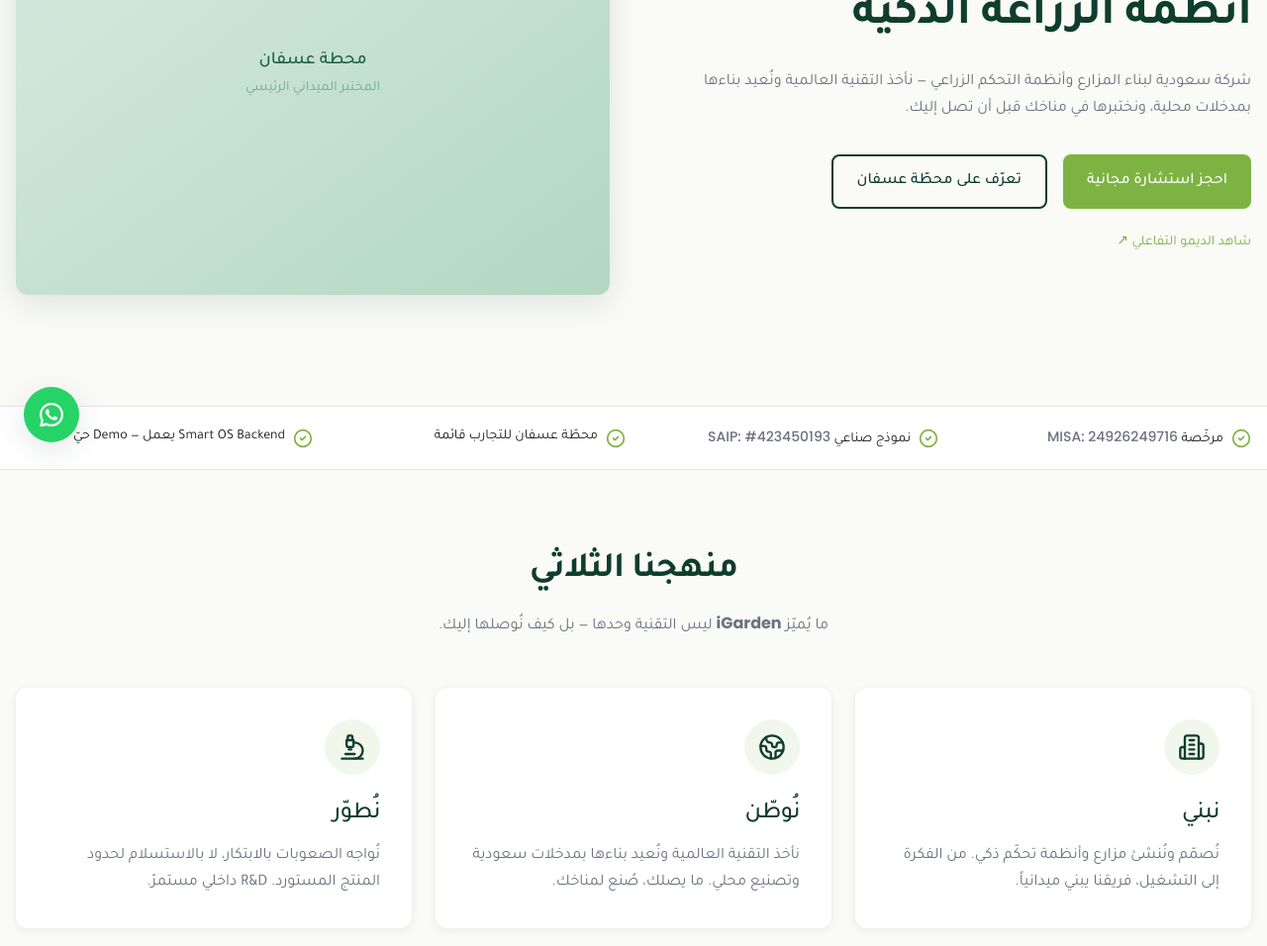
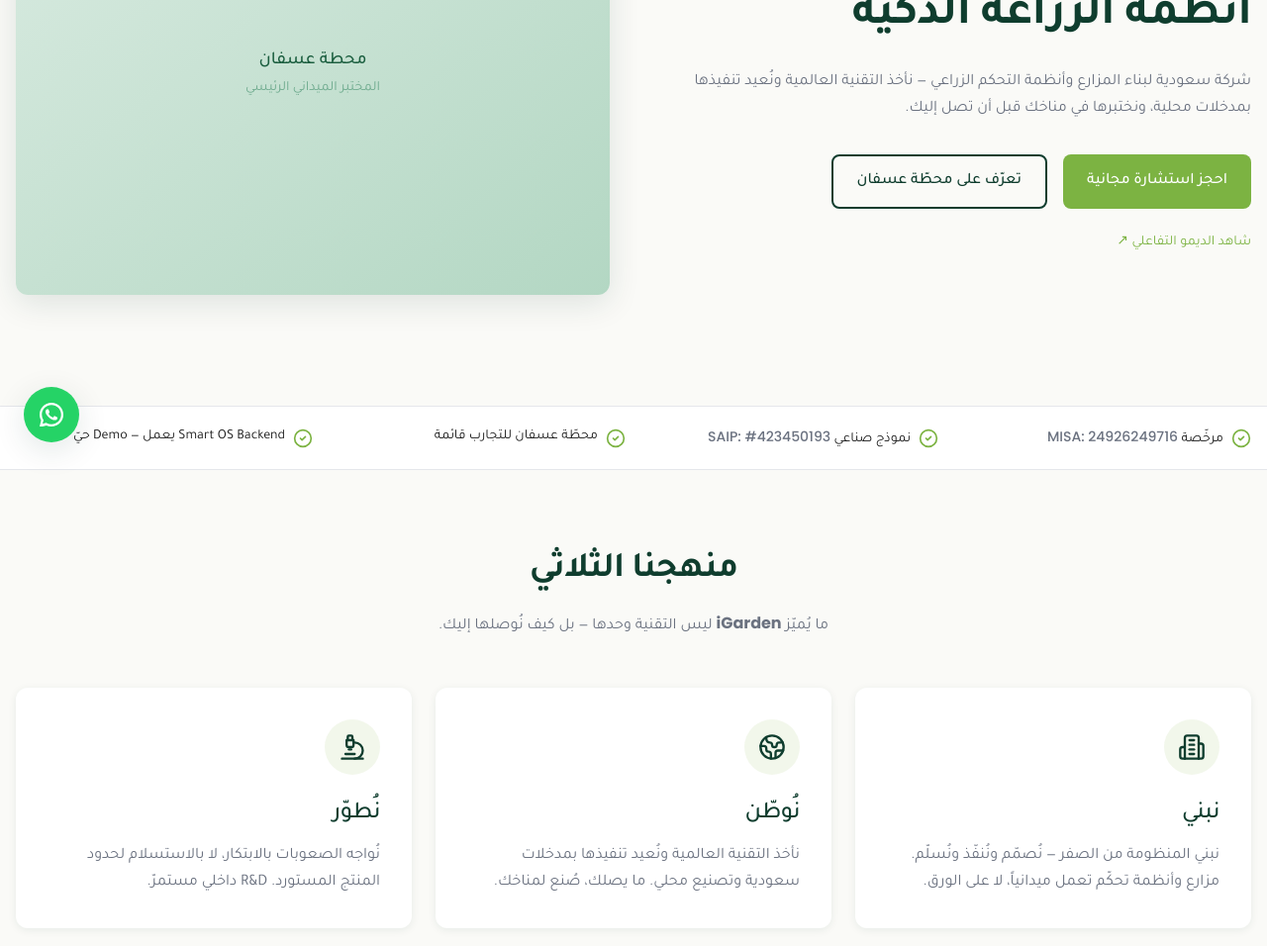
Before and after one commit to iGardenSA/igarden-web, a Next.js app: page / in a window 1280 px wide. Shown: the part 329-1285 px from the top of the page at 99% size. Built offline with nearby package versions, Linux system fonts and the light colour scheme.

Commit message:
fix(positioning+i18n): refine 'نبني' tagline + Arabic-only slogan + revert wrong 'بناءها' replacements

```diff
--- a/src/app/about/page.tsx
+++ b/src/app/about/page.tsx
@@ -188,7 +188,7 @@
           <p className="text-lime text-xs font-bold uppercase tracking-widest mb-2">
             المنهج
           </p>
-          <h2 className="h2 text-deep-green">ننفّذ · نُوطّن · نُطوّر</h2>
+          <h2 className="h2 text-deep-green">نبني · نُوطّن · نُطوّر</h2>
           <p className="body-base text-medium-gray max-w-2xl mx-auto mt-3">
             ليس شعاراً — هو الوصف الحرفي لما نفعله كل يوم.
           </p>
--- a/src/app/layout.tsx
+++ b/src/app/layout.tsx
@@ -75,13 +75,13 @@
     siteName: COMPANY.nameEn,
     title: `${COMPANY.nameEn} — نبني · نُوطّن · نُطوّر`,
     description:
-      "شركة سعودية لتطوير المزارع وأنظمة التحكم الزراعي الذكي. نأخذ التقنية العالمية ونُعيد بناءها بمدخلات محلية — ازرع بذكاء · Plant Smart.",
+      "شركة سعودية لتطوير المزارع وأنظمة التحكم الزراعي الذكي. نأخذ التقنية العالمية ونُعيد تنفيذها بمدخلات محلية — ازرع بذكاء.",
     images: [
       {
         url: "/images/og/home.jpg",
         width: 1200,
         height: 630,
-        alt: `${COMPANY.nameEn} — ازرع بذكاء · Plant Smart`,
+        alt: `${COMPANY.nameEn} — ازرع بذكاء`,
       },
     ],
   },
@@ -90,7 +90,7 @@
     card: "summary_large_image",
     title: `${COMPANY.nameEn} — نبني · نُوطّن · نُطوّر`,
     description:
-      "شركة سعودية لتطوير المزارع وأنظمة التحكم الزراعي الذكي. ازرع بذكاء · Plant Smart.",
+      "شركة سعودية لتطوير المزارع وأنظمة التحكم الزراعي الذكي. ازرع بذكاء.",
     images: ["/images/og/home.jpg"],
   },
 
--- a/src/app/products/smart-greenhouses/page.tsx
+++ b/src/app/products/smart-greenhouses/page.tsx
@@ -234,7 +234,7 @@
           <p className="text-lime text-xs font-bold uppercase tracking-widest mb-2">
             من الفكرة إلى الحصاد
           </p>
-          <h2 className="h2 text-deep-green">كيف نبني مشروعك</h2>
+          <h2 className="h2 text-deep-green">كيف نُنفّذ مشروعك</h2>
         </div>
 
         <div className="grid grid-cols-1 md:grid-cols-2 lg:grid-cols-4 gap-6 relative">
--- a/src/components/sections/HeroSection.tsx
+++ b/src/components/sections/HeroSection.tsx
@@ -19,7 +19,7 @@
             </h1>
             <p className="body-base text-medium-gray max-w-xl mb-8">
               شركة سعودية لبناء المزارع وأنظمة التحكم الزراعي — نأخذ التقنية
-              العالمية ونُعيد بناءها بمدخلات محلية، ونختبرها في مناخك قبل أن
+              العالمية ونُعيد تنفيذها بمدخلات محلية، ونختبرها في مناخك قبل أن
               تصل إليك.
             </p>
             <div className="flex flex-wrap gap-4">
--- a/src/components/sections/MethodologySection.tsx
+++ b/src/components/sections/MethodologySection.tsx
@@ -4,12 +4,12 @@
   {
     Icon: Building2,
     title: "نبني",
-    text: "نُصمّم ونُنشئ مزارع وأنظمة تحكّم ذكي. من الفكرة إلى التشغيل، فريقنا يبني ميدانياً.",
+    text: "نبني المنظومة من الصفر — نُصمّم ونُنفّذ ونُسلّم. مزارع وأنظمة تحكّم تعمل ميدانياً، لا على الورق.",
   },
   {
     Icon: Globe2,
     title: "نُوطّن",
-    text: "نأخذ التقنية العالمية ونُعيد بناءها بمدخلات سعودية وتصنيع محلي. ما يصلك، صُنع لمناخك.",
+    text: "نأخذ التقنية العالمية ونُعيد تنفيذها بمدخلات سعودية وتصنيع محلي. ما يصلك، صُنع لمناخك.",
   },
   {
     Icon: Microscope,
--- a/src/lib/constants.ts
+++ b/src/lib/constants.ts
@@ -16,7 +16,7 @@
   hqEn: "Jeddah, Saudi Arabia",
   founded: 2024,
   launched: 2026,
-  tagline: "ازرع بذكاء · Plant Smart",
+  tagline: "ازرع بذكاء",
   legalEntity: "شركة ذات مسؤولية محدودة",
 } as const;
 
```
